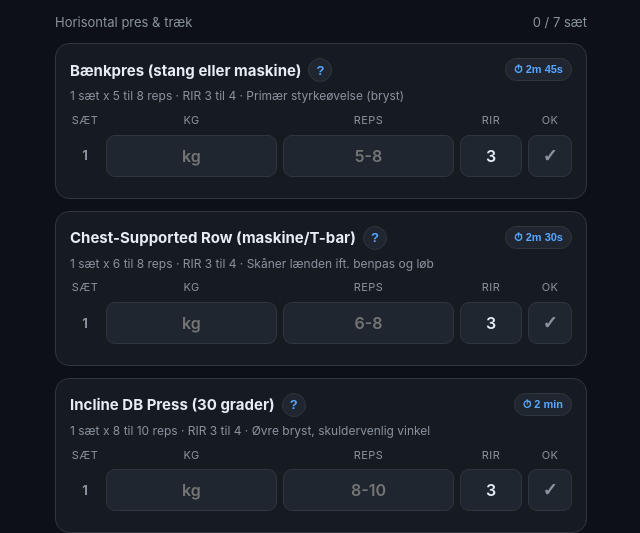
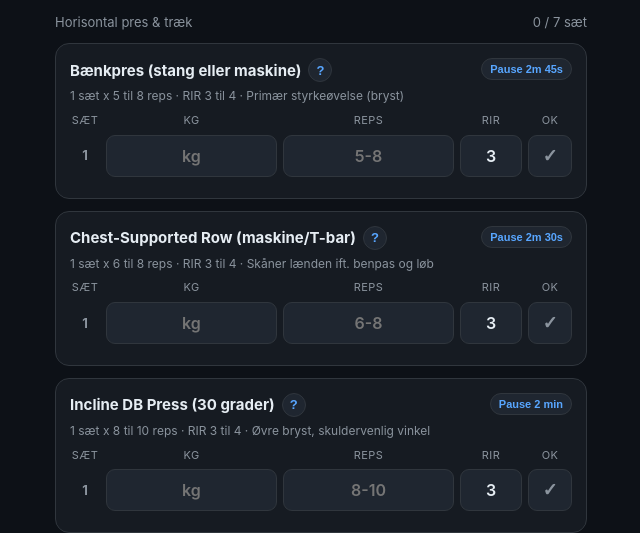
Before and after one commit to TSDDK/upper-lower-app, a plain HTML site: page index.html in a window 1280 px wide. Shown: the part 244-777 px from the top of the page, without its empty margins (319-959 px from the left). Drawn offline with Linux system fonts and the light colour scheme.

Commit message:
Label rest timer pill clearly as Pause

```diff
--- a/index.html
+++ b/index.html
@@ -1387,7 +1387,7 @@
               <span>${ex.name}</span>
               <button class="info-btn" type="button" title="Vis illustration og teknik" aria-label="Vis illustration">?</button>
             </div>
-            <button class="rest-pill" type="button">⏱ ${restLabel}</button>
+            <button class="rest-pill" type="button" title="Start pausetimer mellem sæt">Pause ${restLabel}</button>
           </div>
           <div class="ex-target">${setCount} sæt x ${ex.repMin} til ${ex.repMax} ${repUnit.toLowerCase()} · ${rirText} · ${ex.note}</div>
           ${badgesHtml ? `<div class="badges">${badgesHtml}</div>` : ""}
```
